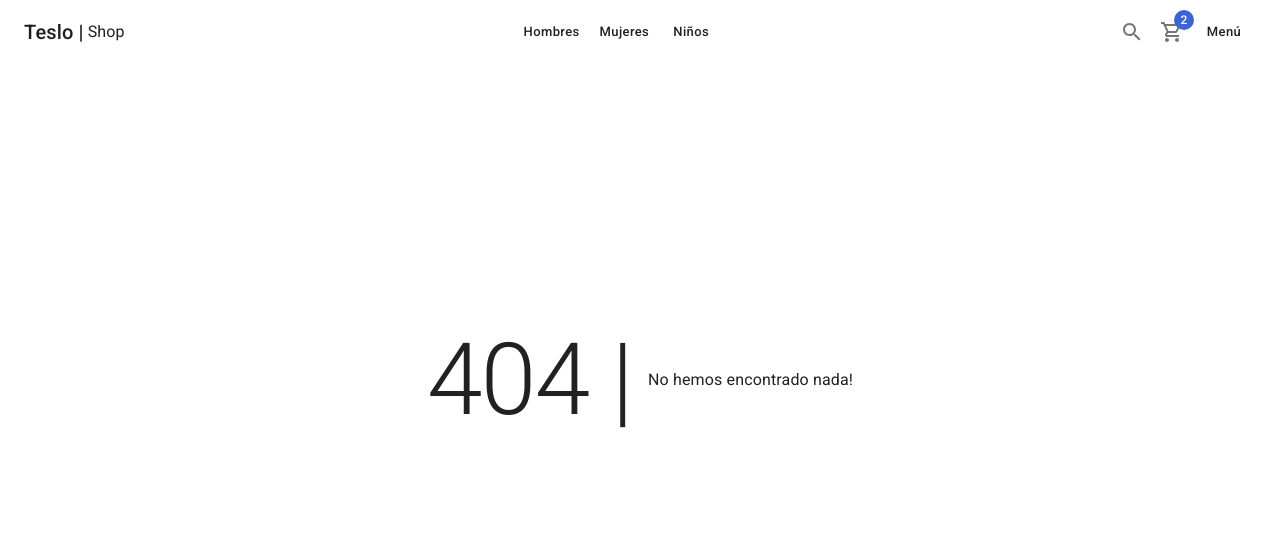
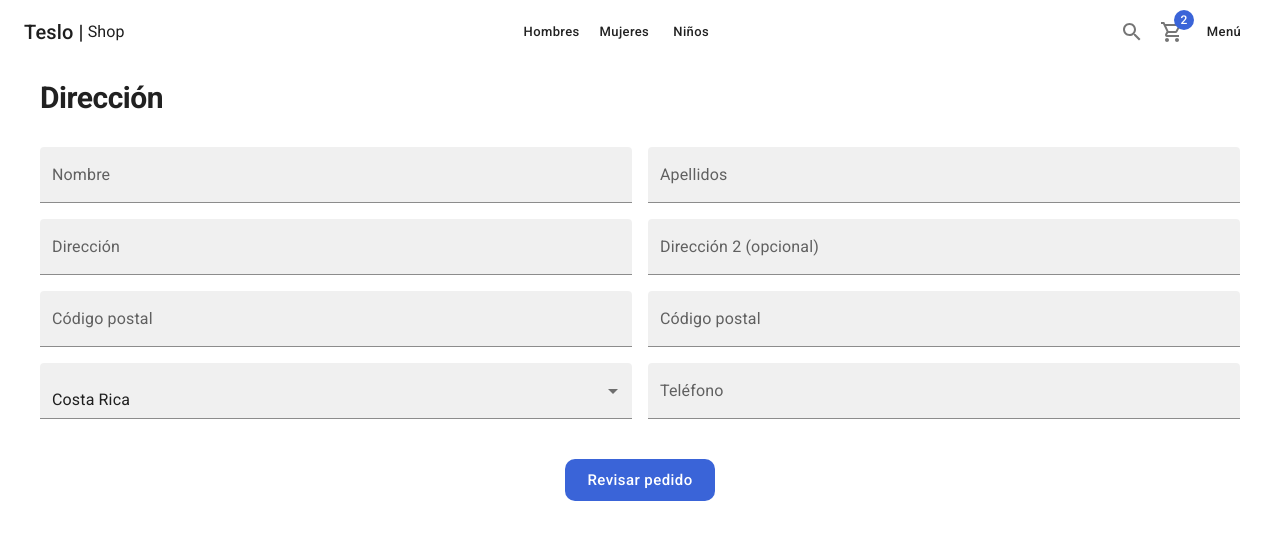
Before and after one commit to adriancoll/teslo-shop, a Next.js app: page /checkout/address in a window 1280 px wide. Before the commit this address had no page. Shown: the top 540 px of the page. Built offline with nearby package versions, Linux system fonts and the light colour scheme.

Commit message:
feat: address page

```diff
--- a/package.json
+++ b/package.json
@@ -17,6 +17,7 @@
     "prettier": "^2.7.1",
     "react": "18.2.0",
     "react-dom": "18.2.0",
+    "react-hook-form": "^7.34.2",
     "react-slideshow-image": "^4.0.4"
   },
   "devDependencies": {
--- /dev/null
+++ b/pages/checkout/address.tsx
@@ -0,0 +1,83 @@
+import {
+  Box,
+  Button,
+  FormControl,
+  Grid,
+  InputLabel,
+  MenuItem,
+  Select,
+  TextField,
+  Typography
+} from '@mui/material'
+import React from 'react'
+import { ShopLayout } from '../../components/layouts'
+
+const AddressPage = () => {
+  return (
+    <ShopLayout
+      title="Dirección"
+      pageDescription="Confirmar dirección del destino"
+    >
+      <Typography variant="h1" component="h1">
+        Dirección
+      </Typography>
+
+      <Grid container spacing={2} sx={{ mt: 2 }}>
+        <Grid item xs={12} sm={6}>
+          <TextField label="Nombre" variant="filled" fullWidth />
+        </Grid>
+        <Grid item xs={12} sm={6}>
+          <TextField label="Apellidos" variant="filled" fullWidth />
+        </Grid>
+        <Grid item xs={12} sm={6}>
+          <TextField label="Dirección" variant="filled" fullWidth />
+        </Grid>
+        <Grid item xs={12} sm={6}>
+          <TextField
+            label="Dirección 2 (opcional)"
+            variant="filled"
+            fullWidth
+          />
+        </Grid>
+        <Grid item xs={12} sm={6}>
+          <TextField
+            label="Código postal"
+            type="number"
+            variant="filled"
+            fullWidth
+          />
+        </Grid>
+        <Grid item xs={12} sm={6}>
+          <TextField
+            label="Código postal"
+            type="number"
+            variant="filled"
+            fullWidth
+          />
+        </Grid>
+        <Grid item xs={12} sm={6}>
+          <FormControl fullWidth>
+            <Select variant="filled" label="País" value={1}>
+              <MenuItem value={1}>Costa Rica</MenuItem>
+              <MenuItem value={2}>Honduras</MenuItem>
+              <MenuItem value={3}>Honduras</MenuItem>
+              <MenuItem value={4}>El Salvador</MenuItem>
+            </Select>
+          </FormControl>
+        </Grid>
+
+        <Grid item xs={12} sm={6}>
+          <TextField label="Teléfono" variant="filled" fullWidth />
+        </Grid>
+      </Grid>
+
+      <Box sx={{ mt: 5 }} display="flex" justifyContent="center">
+        <Button size="large" color="secondary" className="circular-btn">
+          Revisar pedido
+        </Button>
+      </Box>
+    </ShopLayout>
+  )
+}
+
+export default AddressPage
```
Also changed, not shown: 1 other file (tests, documents, lock files or other folders).
